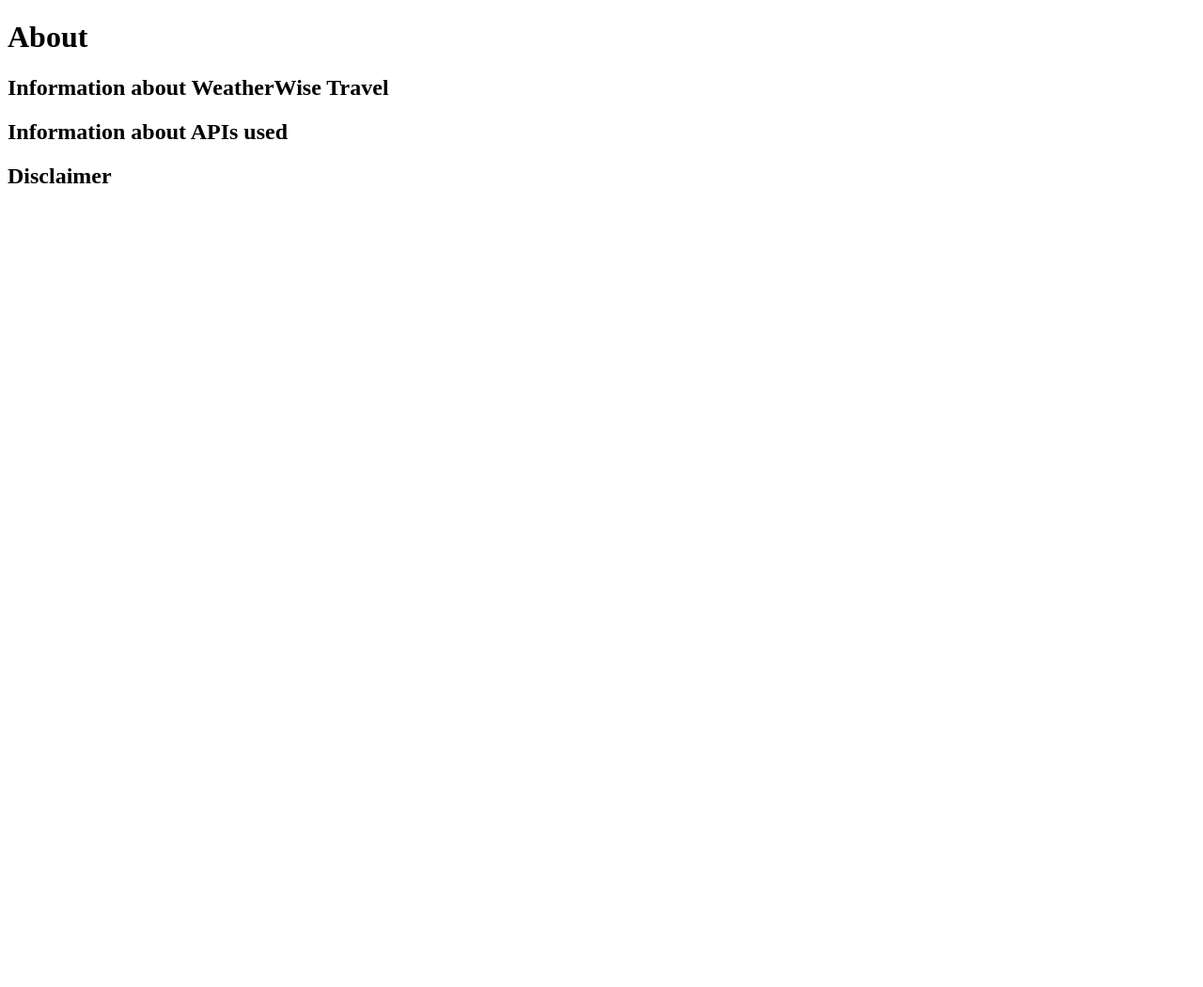
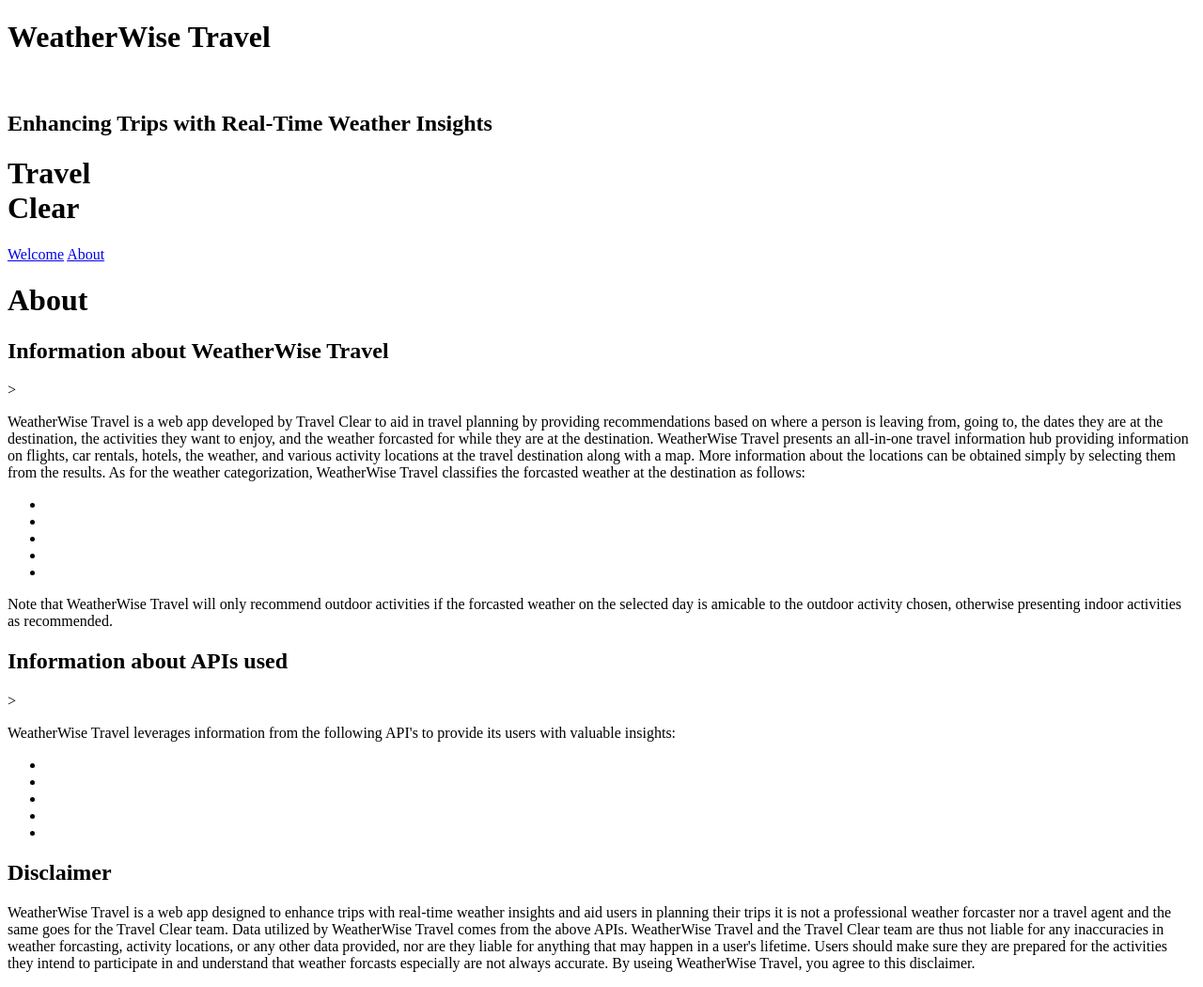
Before and after one commit to IndianaLudwig/WeatherWiseTravel, a Django app: page /WWT/about/ in a window 1280 px wide. Shown: the whole page at 94% size. Before the commit the page ends 195 px from the top, so only its background shows below. Run offline with Django 4.2, Linux system fonts and the light colour scheme.

Commit message:
Working on about page

```diff
--- a/WWTWebApp/WWT/templates/WWT/about.html
+++ b/WWTWebApp/WWT/templates/WWT/about.html
@@ -1,18 +1,75 @@
 <!DOCTYPE html>
 <html>
 <body>
+    <header>
+        <div>
+            <h1>WeatherWise Travel</h1><br>
+            <h2>Enhancing Trips with Real-Time Weather Insights</h2>
+        </div>
+        <div>
+            <h1>
+                Travel<br>
+                Clear
+            </h1>
+        </div>
+        <nav>
+            <!--<a href="/WWT/">Welcome</a>-->
+            <a href="{% url 'WWT:index' %}">Welcome</a>
+            <!--<a href="/WWT/about/">About</a>-->
+            <a href="{% url 'WWT:about' %}">About</a>
+        </nav>
+    </header>
+
     <h1>About</h1>
-     <h2>Information about WeatherWise Travel</h2>
+    <h2>Information about WeatherWise Travel</h2><!--FIXME-->>
     <p>
-
+        WeatherWise Travel is a web app developed by Travel Clear to aid in
+        travel planning by providing recommendations based on where a person is
+        leaving from, going to, the dates they are at the destination, the
+        activities they want to enjoy, and the weather forcasted for while they
+        are at the destination. WeatherWise Travel presents an all-in-one travel
+        information hub providing information on flights, car rentals, hotels,
+        the weather, and various activity locations at the travel destination
+        along with a map. More information about the locations can be obtained
+        simply by selecting them from the results. As for the weather
+        categorization, WeatherWise Travel classifies the forcasted weather at
+        the destination as follows:
+        <ul>
+            <li></li>
+            <li></li>
+            <li></li>
+            <li></li>
+            <li></li>
+        </ul>
+        Note that WeatherWise Travel will only recommend outdoor activities if
+        the forcasted weather on the selected day is amicable to the outdoor
+        activity chosen, otherwise presenting indoor activities as recommended.
     </p>
-     <h2>Information about APIs used</h2>
+    <h2>Information about APIs used</h2><!--Update with APIs once I know them-->>
     <p>
-
+        WeatherWise Travel leverages information from the following API's to
+        provide its users with valuable insights:
+        <ul>
+            <li></li>
+            <li></li>
+            <li></li>
+            <li></li>
+            <li></li>
+        </ul>
     </p>
-     <h2>Disclaimer</h2>
+    <h2>Disclaimer</h2><!--Update when user profiles are integrated-->
     <p>
-
+        WeatherWise Travel is a web app designed to enhance trips with
+        real-time weather insights and aid users in planning their trips it is
+        not a professional weather forcaster nor a travel agent and the same
+        goes for the Travel Clear team. Data utilized by WeatherWise Travel
+        comes from the above APIs. WeatherWise Travel and the Travel Clear team
+        are thus not liable for any inaccuracies in weather forcasting,
+        activity locations, or any other data provided, nor are they liable
+        for anything that may happen in a user's lifetime. Users should make
+        sure they are prepared for the activities they intend to participate
+        in and understand that weather forcasts especially are not always
+        accurate. By useing WeatherWise Travel, you agree to this disclaimer.
     </p>
 </body>
 </html>
--- a/WWTWebApp/WWT/urls.py
+++ b/WWTWebApp/WWT/urls.py
@@ -1,6 +1,7 @@
 from django.urls import path
 from . import views
 
+app_name = "WWT"
 urlpatterns = [
   # /WWT/
   path("", views.index, name="index"),
```
Lines whose indentation alone changed are shown as unchanged.
